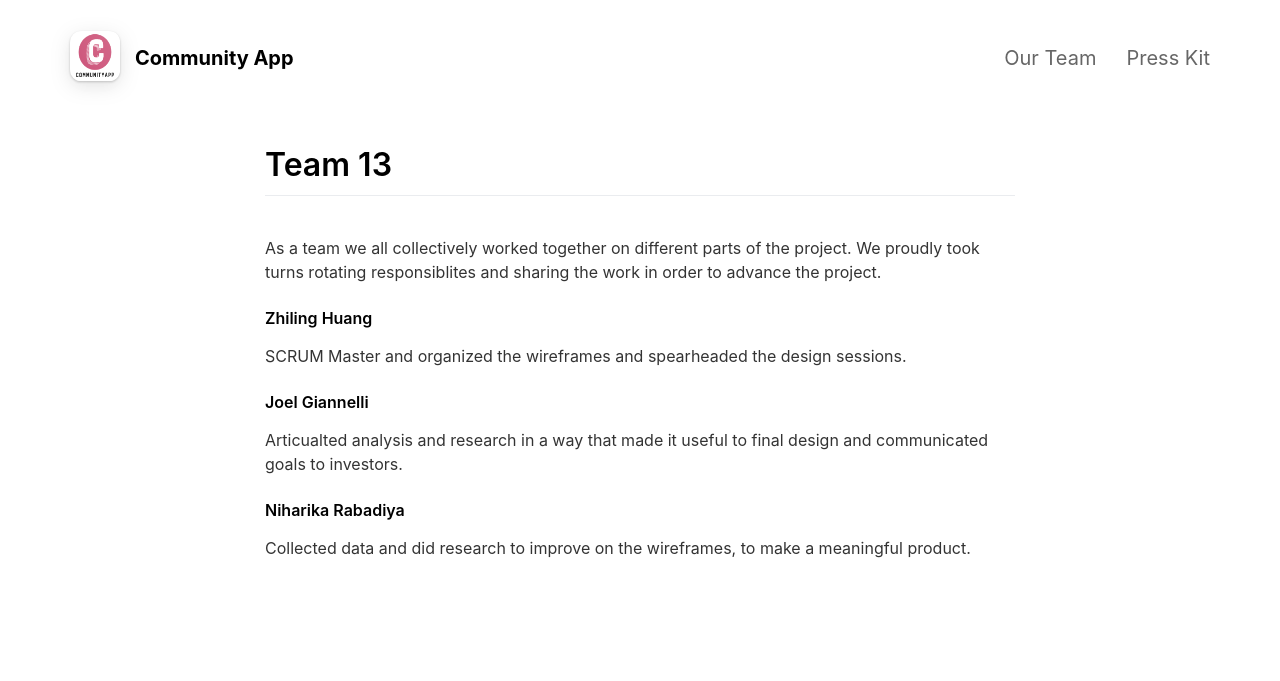
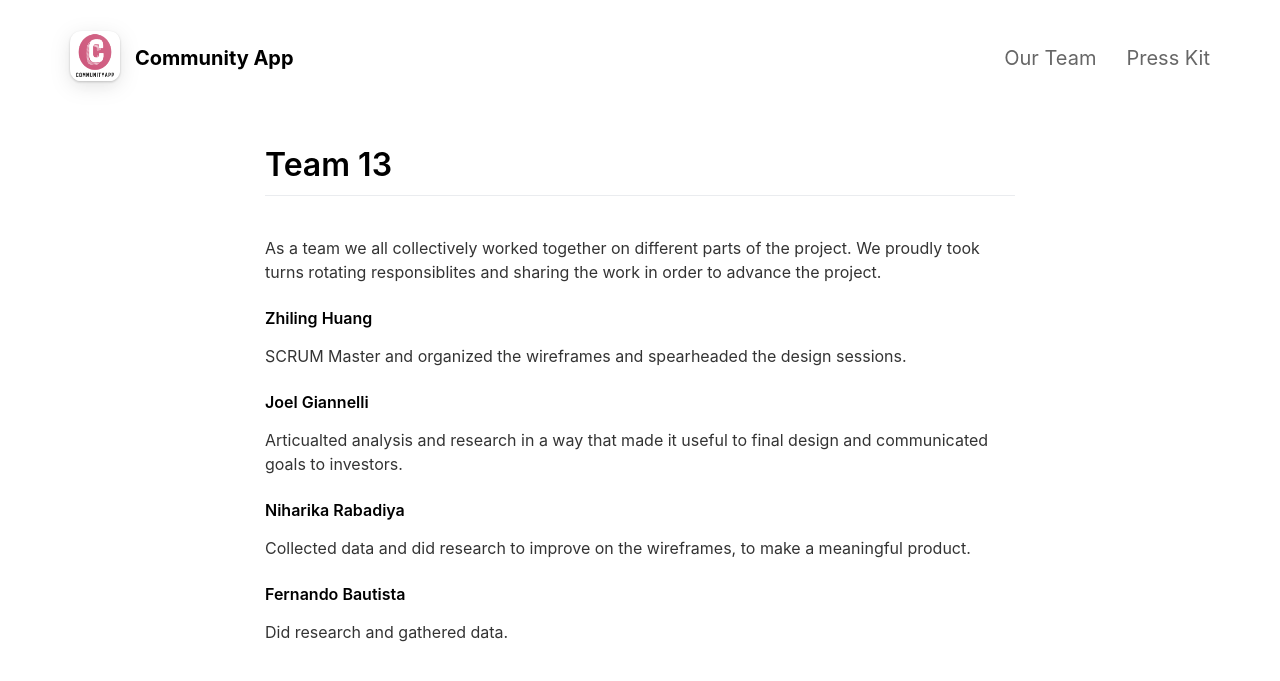
Before and after one commit to jg100/CommunityApp, a Jekyll site: the page built from _pages/Our_Team.md, in a window 1280 px wide. Shown: the top 681 px of the page. Built offline with Jekyll 4.4.1, drawn with Linux system fonts in a browser that asks for light colours; nearby versions of some CDN libraries.

Commit message:
Update Our_Team.md

```diff
--- a/_pages/Our_Team.md
+++ b/_pages/Our_Team.md
@@ -20,3 +20,6 @@ Articualted analysis and research in a way that made it useful to final design a
 
 #### Niharika Rabadiya
 Collected data and did research to improve on the wireframes, to make a meaningful product.
+
+#### Fernando Bautista
+Did research and gathered data.
```
